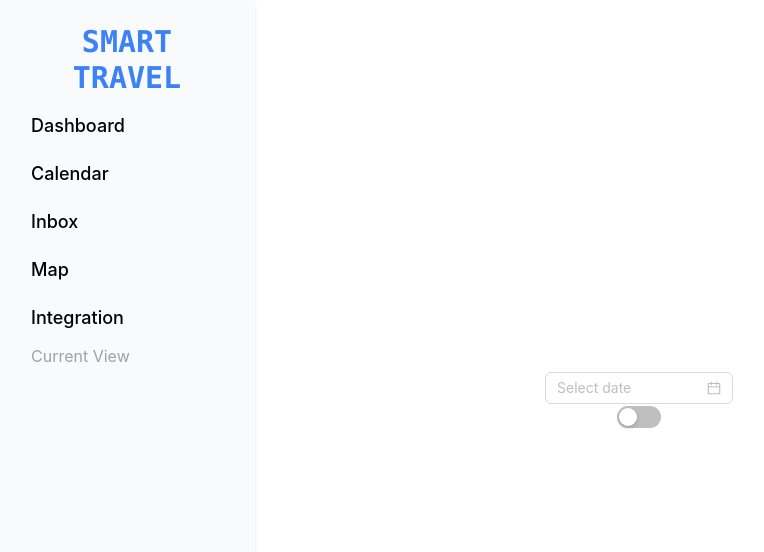
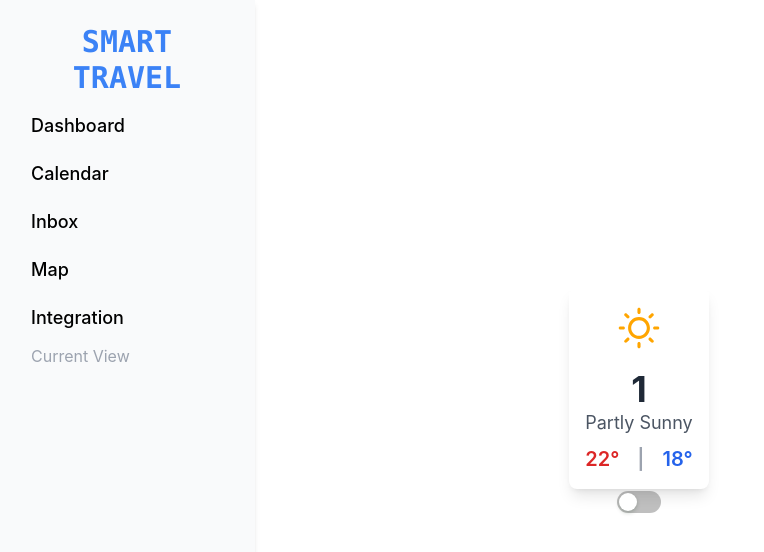
Before and after one commit to Urngoo/TravelSmarty, a React (Vite) app: page / in a window 1280 px wide. Shown: the top 552 px of the page, without its empty margins (1-765 px from the left). Built offline with nearby package versions, Linux system fonts and the light colour scheme.

Commit message:
card jsx for weather card

```diff
--- a/src/App.jsx
+++ b/src/App.jsx
@@ -1,8 +1,8 @@
 import { useState } from "react";
 import "./App.css";
 import SideBar from "./dashboard/Sidebar";
-import { DatePicker } from 'antd';
 import ToggleSwitch from "./dashboard/toggle";
+import CardComponent from "./dashboard/card";
 
 
 function App() {
@@ -10,7 +10,7 @@ function App() {
 
   return (
     <>
-      <DatePicker/>
+      <CardComponent />
       <ToggleSwitch />
       <SideBar/>
     </>
--- /dev/null
+++ b/src/dashboard/card.jsx
@@ -0,0 +1,34 @@
+import React from 'react';
+
+const WeatherCard = () => {
+  return (
+    <div className="max-w-xs p-4 rounded-lg bg-white shadow-lg">
+      {/* Weather Icon */}
+      <div className="flex justify-center mb-4">
+        <svg
+          xmlns="http://www.w3.org/2000/svg"
+          height="50"
+          viewBox="0 0 512 512"
+          fill="#FFA500"
+        >
+          <path d="M256,144c-61.75,0-112,50.25-112,112s50.25,112,112,112s112-50.25,112-112S317.75,144,256,144z M256,336 c-44.188,0-80-35.812-80-80c0-44.188,35.812-80,80-80c44.188,0,80,35.812,80,80C336,300.188,300.188,336,256,336z M256,112 c8.833,0,16-7.167,16-16V64c0-8.833-7.167-16-16-16s-16,7.167-16,16v32C240,104.833,247.167,112,256,112z M256,400 c-8.833,0-16,7.167-16,16v32c0,8.833,7.167,16,16,16s16-7.167,16-16v-32C272,407.167,264.833,400,256,400z M380.438,154.167 l22.625-22.625c6.25-6.25,6.25-16.375,0-22.625s-16.375-6.25-22.625,0l-22.625,22.625c-6.25,6.25-6.25,16.375,0,22.625 S374.188,160.417,380.438,154.167z M131.562,357.834l-22.625,22.625c-6.25,6.249-6.25,16.374,0,22.624s16.375,6.25,22.625,0 l22.625-22.624c6.25-6.271,6.25-16.376,0-22.625C147.938,351.583,137.812,351.562,131.562,357.834z M112,256 c0-8.833-7.167-16-16-16H64c-8.833,0-16,7.167-16,16s7.167,16,16,16h32C104.833,272,112,264.833,112,256z M448,240h-32 c-8.833,0-16,7.167-16,16s7.167,16,16,16h32c8.833,0,16-7.167,16-16S456.833,240,448,240z M131.541,154.167 c6.251,6.25,16.376,6.25,22.625,0c6.251-6.25,6.251-16.375,0-22.625l-22.625-22.625c-6.25-6.25-16.374-6.25-22.625,0 c-6.25,6.25-6.25,16.375,0,22.625L131.541,154.167z M380.459,357.812c-6.271-6.25-16.376-6.25-22.625,0 c-6.251,6.25-6.271,16.375,0,22.625l22.625,22.625c6.249,6.25,16.374,6.25,22.624,0s6.25-16.375,0-22.625L380.459,357.812z" />
+        </svg>
+      </div>
+
+      {/* Weather Information */}
+      <div className="text-center mb-2">
+        <h2 className="text-4xl font-bold text-gray-800">1</h2>
+        <p className="text-lg text-gray-600">Partly Sunny</p>
+      </div>
+
+      {/* Temperatures */}
+      <div className="flex justify-between items-center text-xl font-semibold">
+        <span className="text-red-600">22°</span>
+        <span className="text-gray-400">|</span>
+        <span className="text-blue-600">18°</span>
+      </div>
+    </div>
+  );
+};
+
+export default WeatherCard;
```
